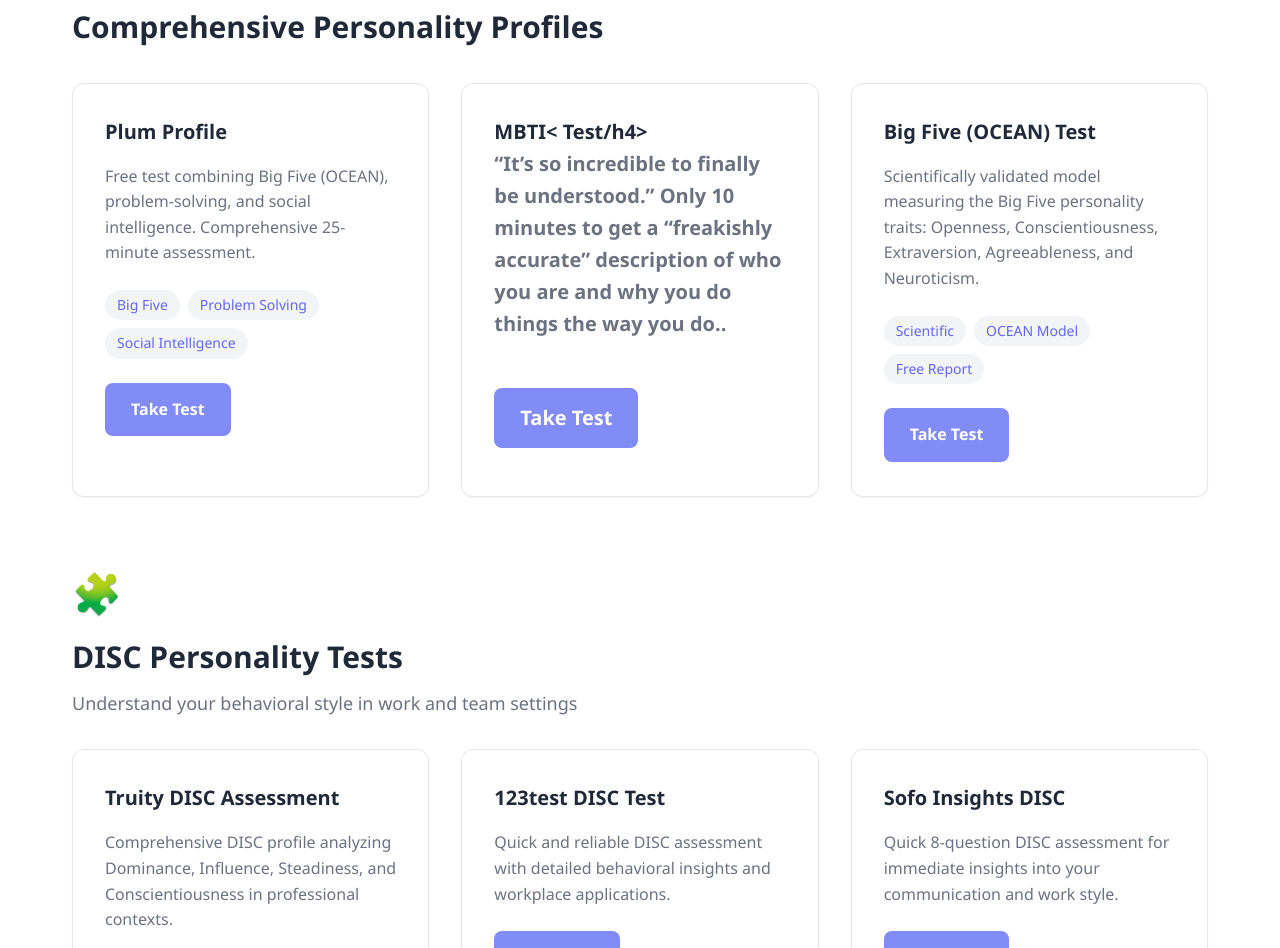
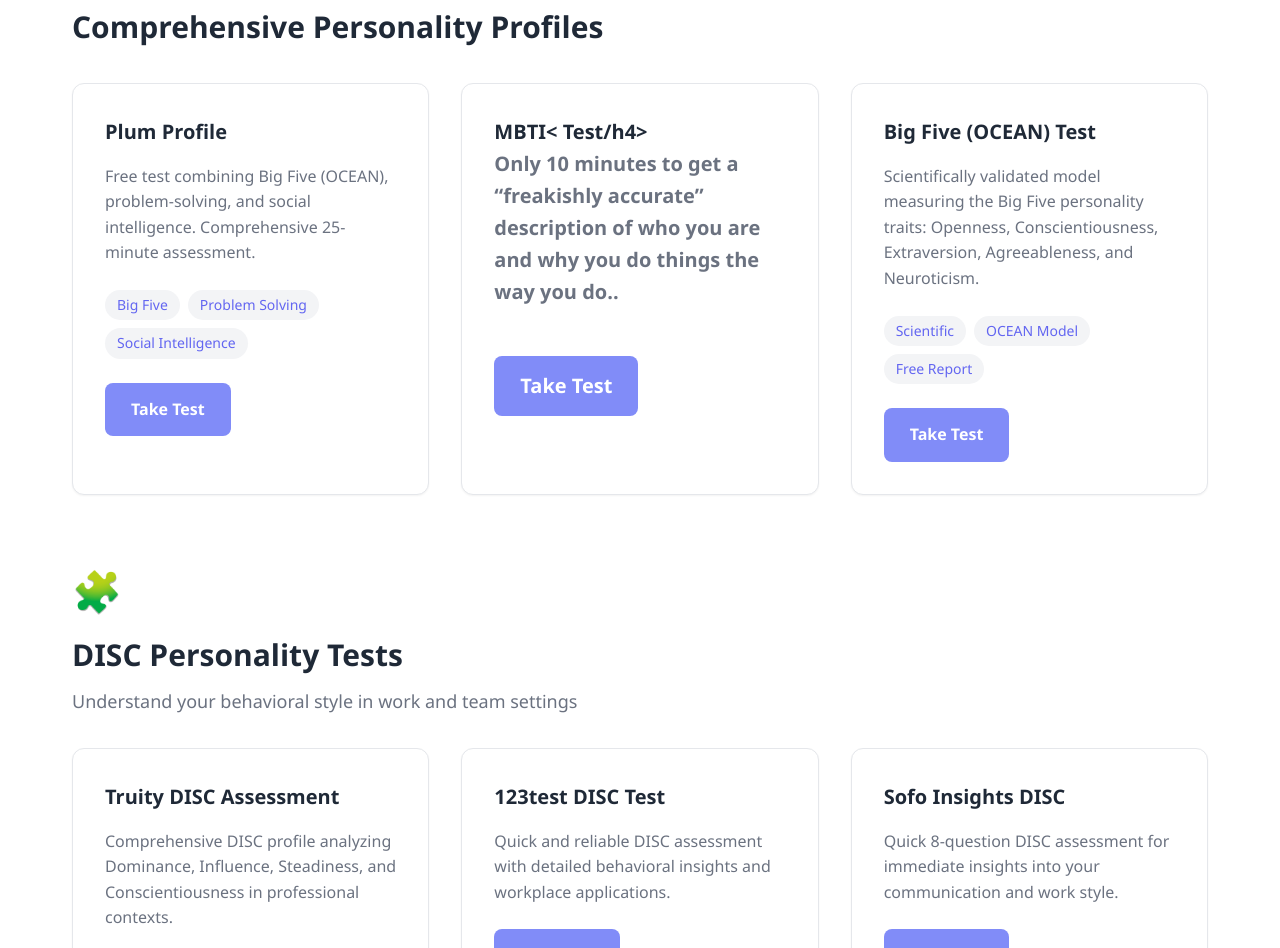
Before and after one commit to gu12934/Coaching_Gurm_Site, a plain HTML site: page index.html in a window 1280 px wide. Shown: the part 841-1789 px from the top of the page. Drawn offline with Linux system fonts and the light colour scheme.

Commit message:
Remove quote from MBTI assessment description

```diff
--- a/index.html
+++ b/index.html
@@ -60,7 +60,7 @@
 
                  <div class="assessment-card">
                     <h4>MBTI< Test/h4>
-                    <p class="assessment-description">“It’s so incredible to finally be understood.” Only 10 minutes to get a “freakishly accurate” description of who you are and why you do things the way you do..</p>
+                    <p class="assessment-description"> Only 10 minutes to get a “freakishly accurate” description of who you are and why you do things the way you do..</p>
                     <div class="assessment-features">
                     </div>
                     <a href="https://www.16personalities.com/free-personality-test" target="_blank" rel="noopener noreferrer" class="btn-secondary">Take Test</a>
```
